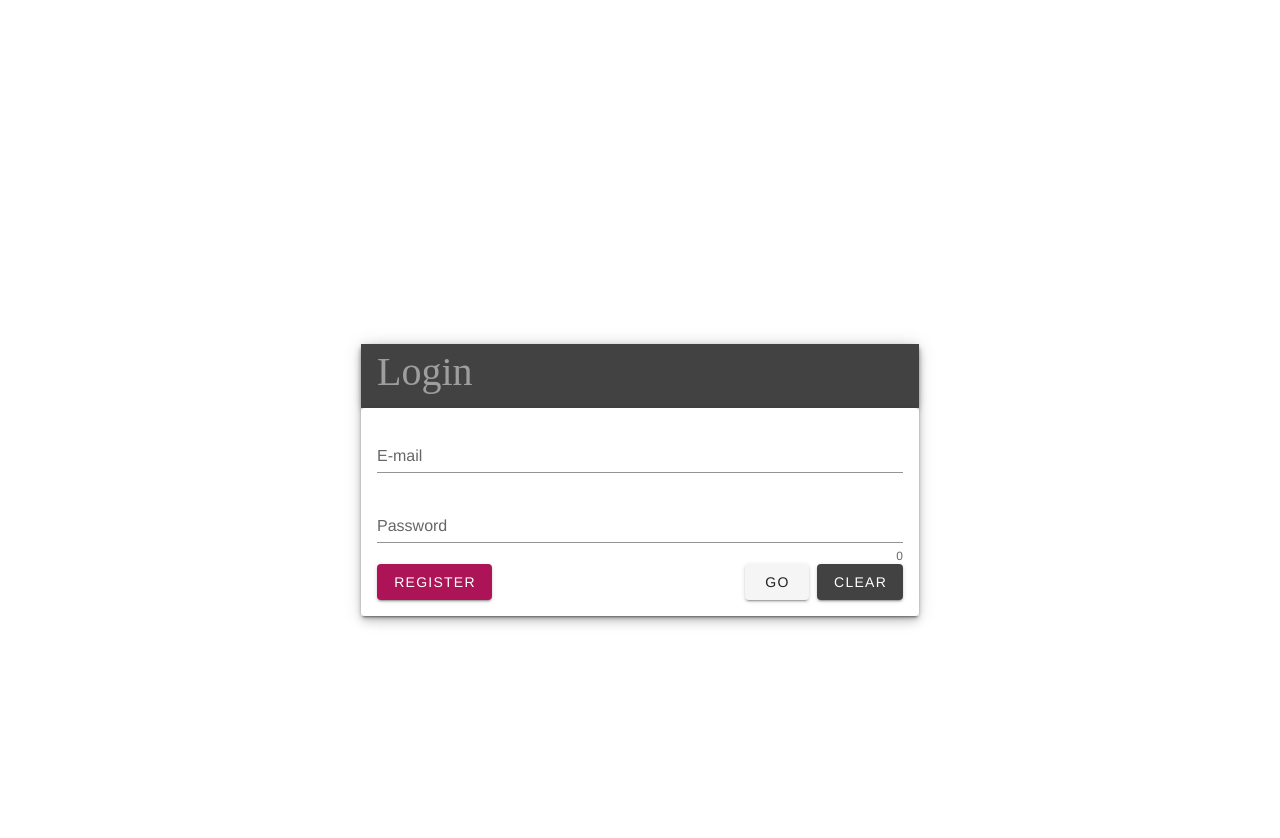
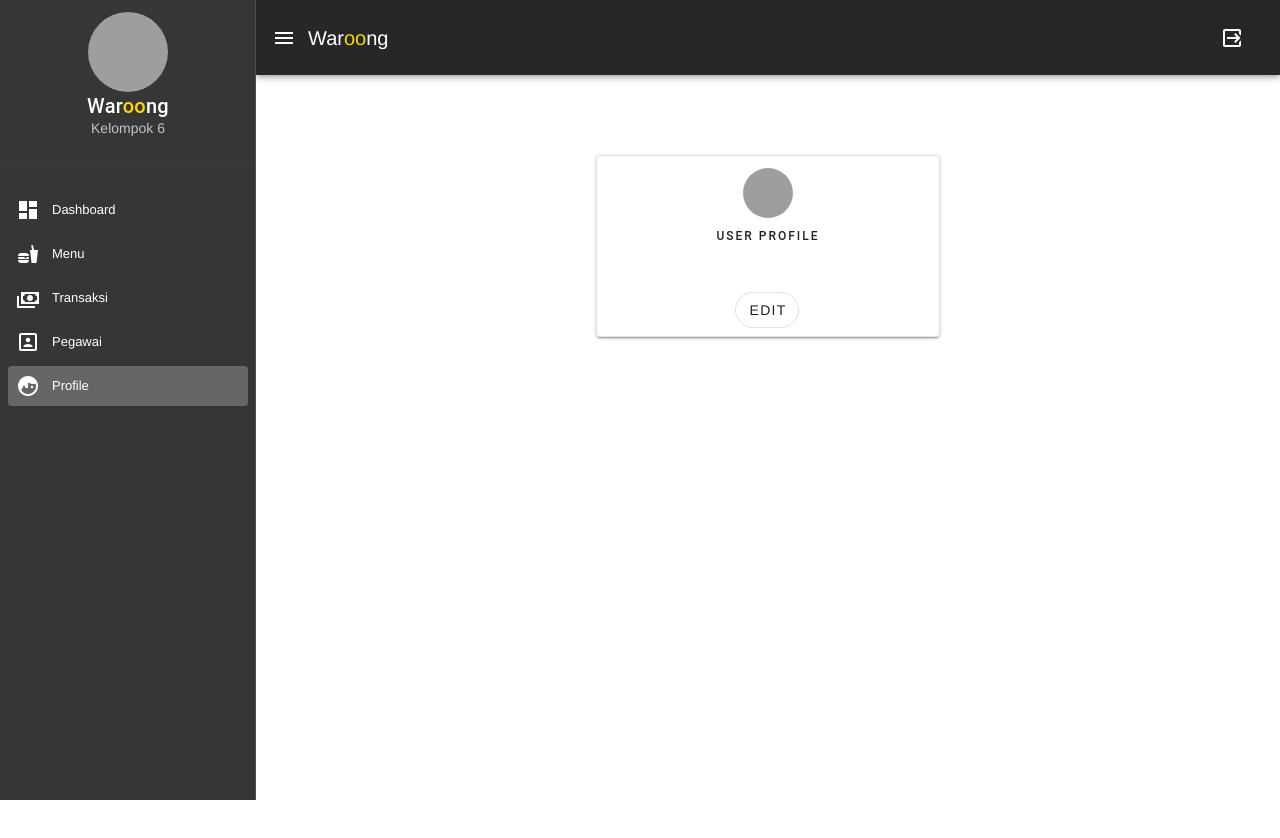
Before and after one commit to PanduWidiatmika/uas_frontend_paw, a Vue app: page /profile in a window 1280 px wide. Before the commit this address led to /. Shown: the top 838 px of the page. Built offline with nearby package versions, Linux system fonts and the light colour scheme; grey boxes are pictures that could not be loaded; a web font is replaced by a local one.

Commit message:
update user profile & tampilan

```diff
--- a/src/components/DashboardLayout.vue
+++ b/src/components/DashboardLayout.vue
@@ -10,9 +10,10 @@
       </v-list-item>
       <v-divider></v-divider>
       <v-list dense nav>
-        <v-list-item v-for="item in items" :key="item.title" link tag="router-link" :to="item.to">
+        <v-list-item v-for="item in items" :key="item.title" link tag="router-link" :to="item.to" class="text-left">
+          <v-icon v-text="item.icon"></v-icon>
           <v-list-item-content>
-            <v-list-item-title>{{ item.title }}</v-list-item-title>
+            <v-list-item-title v-text="item.title" class="ml-3"></v-list-item-title>
           </v-list-item-content>
         </v-list-item>
       </v-list>
@@ -24,7 +25,7 @@
 				</a>
       <v-spacer></v-spacer>
       <v-toolbar-items>
-        <v-btn text router><v-icon @click="logout">mdi-power</v-icon></v-btn>
+        <v-btn text router><v-icon @click="logout">mdi-logout-variant</v-icon></v-btn>
       </v-toolbar-items>
     </v-app-bar>
     <div class="fullheight pa-5">
@@ -40,10 +41,11 @@ export default {
     return {
       drawer: true,
       items: [
-        { title: "Dashboard", to: "/dashboard" },
-        { title: "Menu", to: "/menu" },
-        { title: "Transaksi", to: "/transaction"},
-        { title: "Pegawai", to: "/pegawai"},
+        { title: "Dashboard", to: "/dashboard" , icon: 'mdi-view-dashboard'},
+        { title: "Menu", to: "/menu" , icon: 'mdi-food'},
+        { title: "Transaksi", to: "/transaction", icon: 'mdi-cash-multiple'},
+        { title: "Pegawai", to: "/pegawai", icon: 'mdi-account-box-outline'},
+        { title: "Profile", to: "/profile", icon: 'mdi-face-profile'},
       ],
     };
   },
--- a/src/components/DataMaster/Menus.vue
+++ b/src/components/DataMaster/Menus.vue
@@ -4,7 +4,7 @@
 
     <v-card>
       <v-card-title>
-        <v-text-field v-model="search" append-icon="mdi-magnify" label="Search" single-line hide-details> </v-text-field>
+        <v-text-field v-model="search" append-icon="mdi-food" label="Search" single-line hide-details> </v-text-field>
 
         <v-spacer></v-spacer>
 
@@ -123,9 +123,9 @@ export default {
       this.menu.append("nama_menu", this.form.nama_menu);
       this.menu.append("deskripsi", this.form.deskripsi);
       this.menu.append("harga", this.form.harga);
-      this.menu.append("kategori", this.itemsKategori);
+      this.menu.append("kategori", this.form.kategori);
 
-      var url = this.$api + "/menu/";
+      var url = this.$api + "/menu";
       this.load = true;
       this.$http
         .post(url, this.menu, {
--- a/src/components/DataMaster/Pegawais.vue
+++ b/src/components/DataMaster/Pegawais.vue
@@ -6,7 +6,7 @@
             <v-card-title>
                 <v-text-field
                     v-model="search"
-                    append-icon="mdi-magnify"
+                    append-icon="mdi-account-box-outline"
                     label="Search"
                     single-line
                     hide-details>
@@ -71,11 +71,11 @@
 </template>
 
 <script>
-import Datepicker from 'vuejs-datepicker'
+// import Datepicker from 'vuejs-datepicker'
     export default {
         name: "List",
         components: {
-            Datepicker
+            // Datepicker
         },
         data() {
             return {
@@ -149,7 +149,7 @@ import Datepicker from 'vuejs-datepicker'
                 this.pegawai.append('tanggal_masuk', this.form.tanggal_masuk);
                 this.pegawai.append('gaji', this.form.gaji);
 
-                var url = this.$api + '/pegawai/'
+                var url = this.$api + '/pegawai'
                 this.load = true;
                 this.$http.post(url, this.pegawai, {
                     headers: {
--- /dev/null
+++ b/src/components/DataMaster/Profile.vue
@@ -0,0 +1,116 @@
+<template>
+    <v-main>
+        <v-card
+    class="mx-auto"
+    max-width="344"
+    elevation="2"
+    outlined
+    >
+    <v-list-item three-line>
+      <v-list-item-content>
+        <v-avatar size="50px">
+            <img src="https://cdn.discordapp.com/attachments/864766942404804620/917617052204826624/unknown.png" alt="userProfile">
+        </v-avatar>
+        <div class="text-overline mb-4">
+          User Profile
+        </div>
+        <v-list-item-title class="text-h5 mb-1">
+          {{ nama }}
+        </v-list-item-title>
+        <v-list-item-subtitle>{{ email }}</v-list-item-subtitle>
+      </v-list-item-content>
+
+      <!-- <v-list-item-avatar
+        tile
+        size="80"
+        color="grey"
+      ></v-list-item-avatar> -->
+    </v-list-item>
+
+    <v-card-actions>
+      <v-btn
+        outlined
+        rounded
+        text
+        class="edit"
+        @click="edit"
+      >
+        Edit
+      </v-btn>
+    </v-card-actions>
+  </v-card>
+
+  <v-dialog v-model="dialogConfirm" persistent max-width="400px">
+      <v-card>
+        <v-card-title>
+          <span class="headline">Edit Profile</span>
+        </v-card-title>
+        <v-card-text>
+            <v-container>
+                <v-text-field v-model="nama" label="Name" required></v-text-field>
+                <v-text-field v-model="email" label="Email" required></v-text-field>
+            </v-container>
+        </v-card-text>
+        <v-card-action>
+          <v-spacer></v-spacer>
+          <v-btn color="blue darken-1" text @click="dialogConfirm = false">Cancel</v-btn>
+          <v-btn color="blue darken-1" text @click="update">Confirm</v-btn>
+        </v-card-action>
+      </v-card>
+    </v-dialog>
+    </v-main>
+</template>
+
+<script>
+export default {
+    data() {
+        return {
+            dialogConfirm: false,
+            nama: localStorage.getItem("loginName"),
+            email: localStorage.getItem("loginEmail"),
+        }
+    },
+    methods: {
+        edit() {
+            this.dialogConfirm = true;
+
+        },
+        update() {
+        let newData = {
+        name: this.nama,
+        email: this.email,
+      };
+
+      var url = this.$api + "/profile/" + localStorage.getItem('id');
+      this.load = true;
+      this.$http
+        .put(url, newData, {
+          headers: {
+            'Authorization': "Bearer " + localStorage.getItem("token"),
+          },
+        })
+        .then((response) => {
+          this.error_message = response.data.message;
+          this.color = "green";
+          this.snackbar = true;
+          this.load = false;
+          localStorage.setItem("loginName", newData.name);
+          localStorage.setItem("loginEmail", newData.email);
+          this.dialogConfirm = false;
+        })
+        .catch((error) => {
+          this.error_message = error.response.data.message;
+          this.color = "red";
+          this.snackbar = true;
+          this.load = false;
+        });
+    },
+    }
+}
+</script>
+
+<style>
+.edit {
+    margin-left: 40%;
+}
+</style>
--- a/src/components/DataMaster/Transaction.vue
+++ b/src/components/DataMaster/Transaction.vue
@@ -6,7 +6,7 @@
       <v-card-title>
         <v-text-field
           v-model="search"
-          append-icon="mdi-magnify"
+          append-icon="mdi-cash-multiple"
           label="Search"
           single-line
           hide-details>
@@ -153,7 +153,7 @@ export default {
         this.transaction.append('note', this.form.note);
       }
 
-      var url = this.$api + '/transaction/'
+      var url = this.$api + '/transaction'
       this.load = true;
       this.$http.post(url, this.transaction, {
         headers: {
--- a/src/components/Login.vue
+++ b/src/components/Login.vue
@@ -75,6 +75,8 @@ export default {
           .then((response) => {
             // Simpan Data ID User Yang Diinput
             localStorage.setItem("id", response.data.user.id);
+            localStorage.setItem("loginName", response.data.user.name);
+            localStorage.setItem("loginEmail", response.data.user.email);
             localStorage.setItem("token", response.data.access_token);
             this.error_message = response.data.message;
             this.color = "green";
--- a/src/router.js
+++ b/src/router.js
@@ -55,6 +55,13 @@ const router = new VueRouter({
           meta: { title: "Pegawais" },
           component: importComponent("DataMaster/Pegawais"),
         },
+
+        {
+          path: "/profile",
+          name: "Profile",
+          meta: { title: "Profile" },
+          component: importComponent("DataMaster/Profile"),
+        },
       ],
     },
 
```
